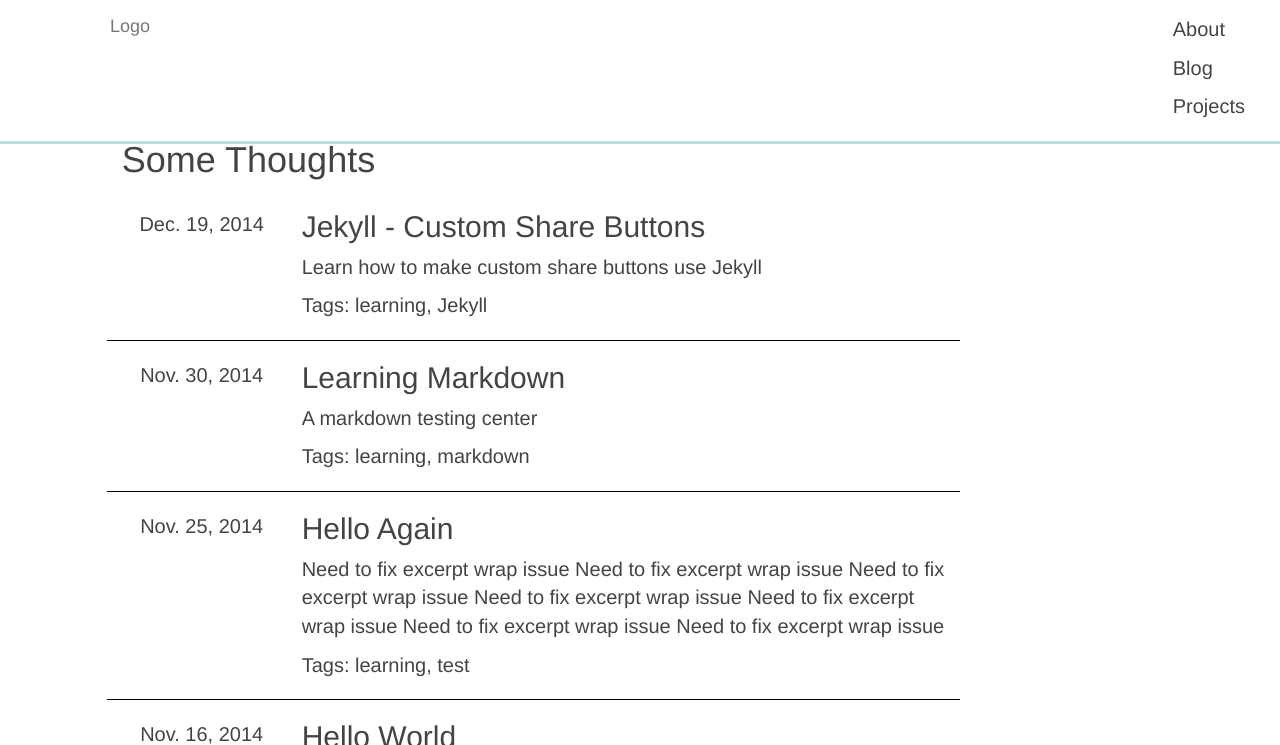
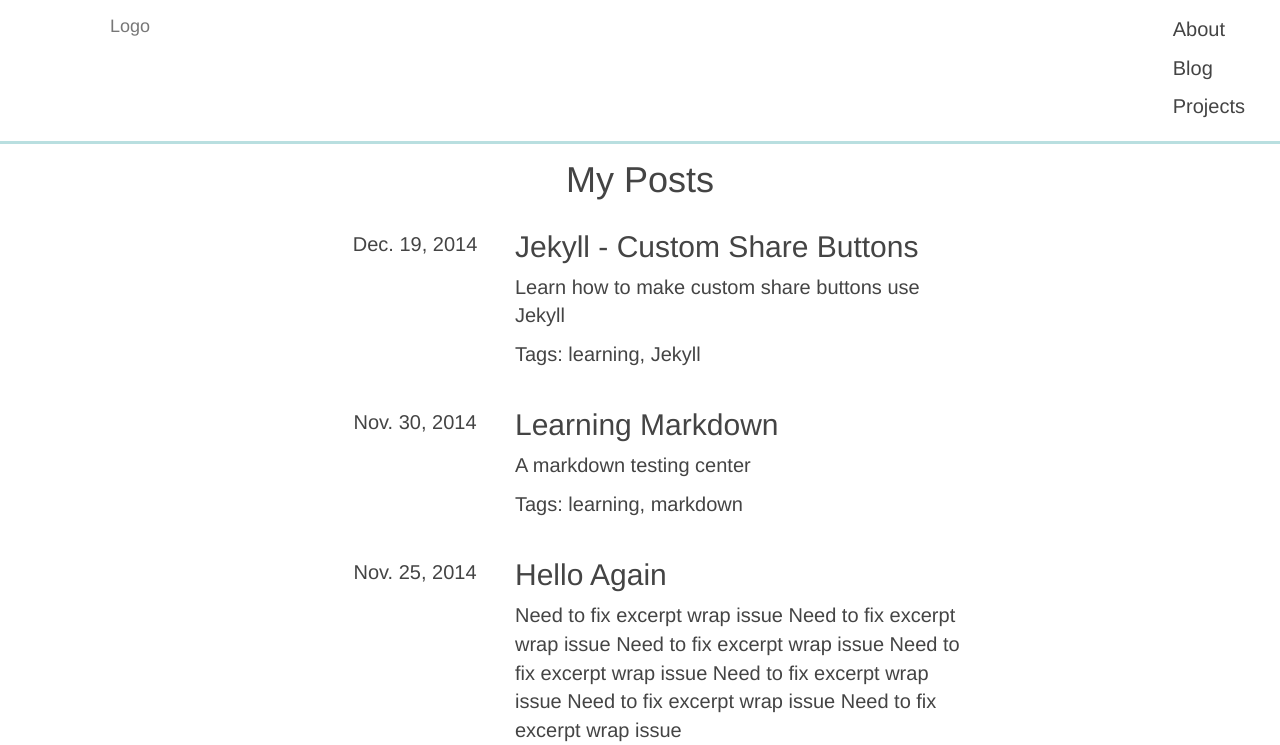
Before and after one commit to tomhohenstein/tomhohenstein.github.io, a Jekyll site: the page built from blog/index.md, in a window 1280 px wide and 900 px high, cut to the strip 0-745 px from the top of the window. Built offline with Jekyll 4.4.1, drawn with Linux system fonts in a browser that asks for light colours.

Commit message:
update blog list
-center h1
-chang wrapper to col-md-6 and col-md-offset-3

```diff
--- a/assets/css/style.scss
+++ b/assets/css/style.scss
@@ -160,12 +160,11 @@ article {
 }
 
 .blog-list {
-	border-bottom: 1px solid black;
 	padding: 0 0 10px 20px;
 }
 
 .blog-wrapper h1 {
-	margin-top: 0;
+	text-align: center;
 }
 
 .caption {
--- a/blog/index.md
+++ b/blog/index.md
@@ -2,8 +2,8 @@
 layout: default
 title: Blog
 ---
-<div class="blog-wrapper col-sm-8 col-sm-offset-1">
-  <h1 id="blog-title">Some Thoughts</h1>
+<div class="blog-wrapper col-md-6 col-md-offset-3">
+  <h1 id="blog-title">My Posts</h1>
   {% for post in site.posts %}
   <div class="blog-list row">
     <div>
```
Also changed, not shown: 3 other files.
